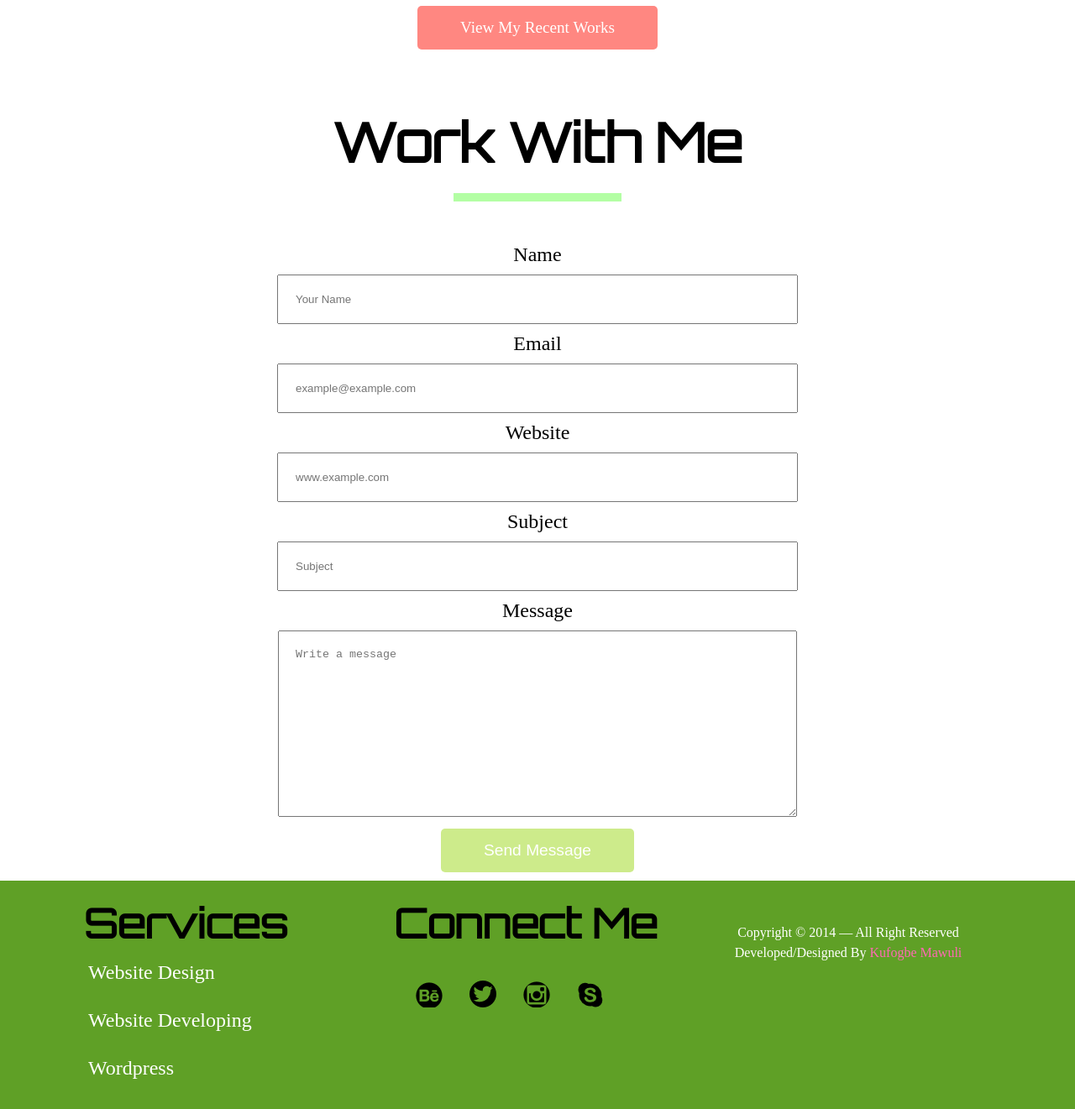
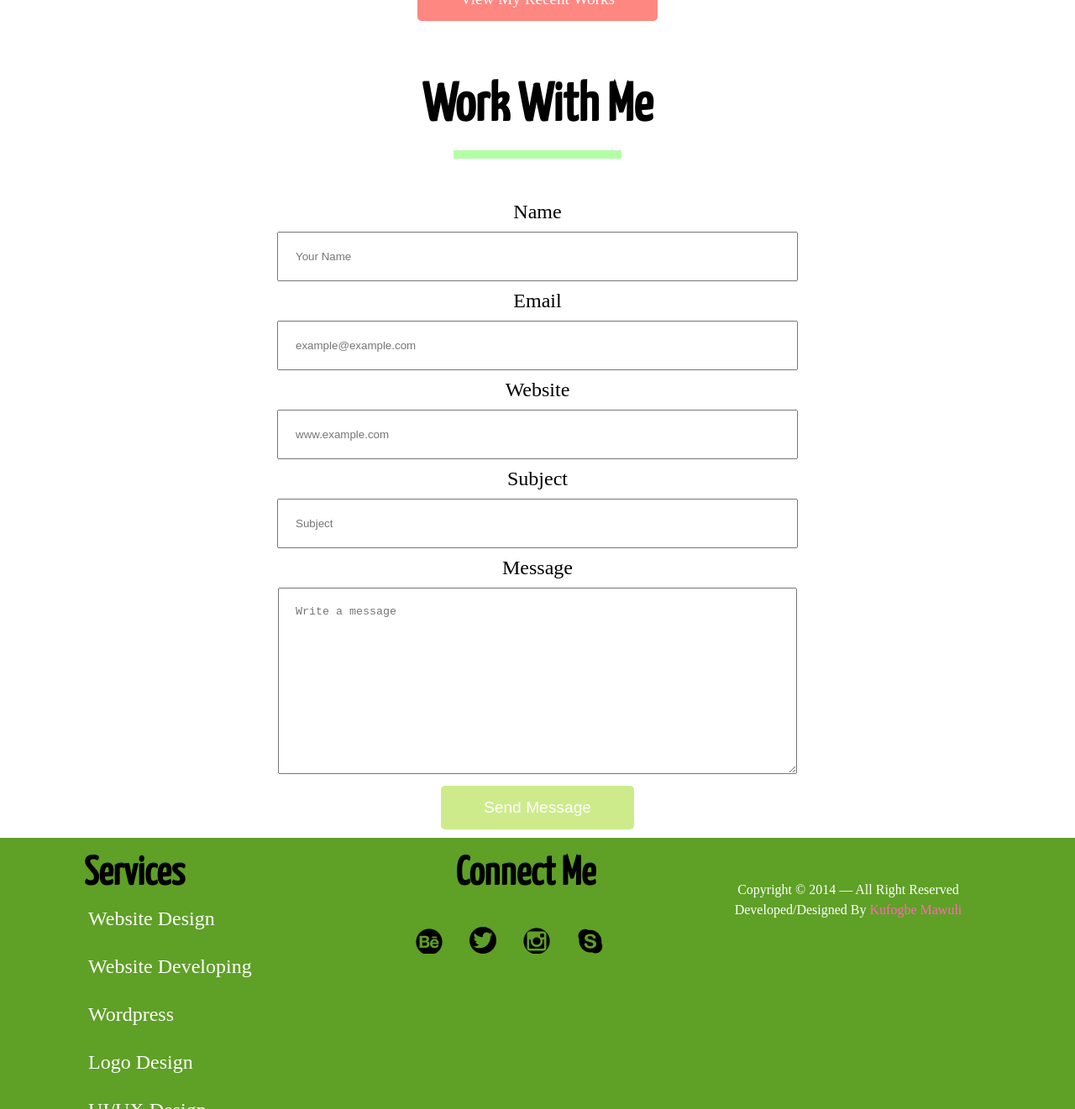
Before and after one commit to lawrence34/newbwoy5.github.io, a plain HTML site: page index.html in a window 1280 px wide. Shown: the part 2438-3759 px from the top of the page at 84% size. Drawn offline with Linux system fonts and the light colour scheme.

Commit message:
Simple Flat Design

```diff
--- a/css/main.css
+++ b/css/main.css
@@ -189,7 +189,7 @@ section#about-me h1 {
     margin-top:20px;
     margin-bottom: 20px;
     font-size: 4em;
-    font-family: 'Orbitron', sans-serif;
+    font-family: 'Yanone Kaffeesatz', sans-serif;
 }
 
 section#about-me .col-1 {
@@ -236,7 +236,7 @@ section#portfolio h1 {
     margin-top:20px;
     margin-bottom: 20px;
     font-size: 4em;
-    font-family: 'Orbitron', sans-serif;
+    font-family: 'Yanone Kaffeesatz', sans-serif;
 }
 
 section#portfolio p {
@@ -296,7 +296,7 @@ section#contact-me h1 {
     margin-top:10px;
     margin-bottom: 20px;
     font-size: 4em;
-    font-family: 'Orbitron', sans-serif;
+    font-family: 'Yanone Kaffeesatz', sans-serif;
 }
 
 section#contact-me form {
@@ -358,7 +358,7 @@ footer nav h2 {
     margin-left:50px;
     margin-top: 20px;
     font-size: 3em;
-    font-family: 'Orbitron', sans-serif;
+    font-family: 'Yanone Kaffeesatz', sans-serif;
 }
 
 footer nav ul {
@@ -383,7 +383,7 @@ footer .social-connect {
 footer .social-connect h2 {
    margin-top: 20px;
    font-size: 3em;
-   font-family: 'Orbitron', sans-serif;
+   font-family: 'Yanone Kaffeesatz', sans-serif;
 }
 
 footer .social-connect ul {
--- a/index.html
+++ b/index.html
@@ -27,7 +27,7 @@
         <link rel="stylesheet" href="css/responsive.css">
         <meta name="viewport" content="width=device-width">
         <link href='http://fonts.googleapis.com/css?family=PT+Serif' rel='stylesheet' type='text/css'>
-        <link href='http://fonts.googleapis.com/css?family=Orbitron' rel='stylesheet' type='text/css'>
+       <link href='http://fonts.googleapis.com/css?family=Yanone+Kaffeesatz' rel='stylesheet' type='text/css'>
         <script src="js/vendor/prefixfree.min.js"></script>
     </head>
 
```
